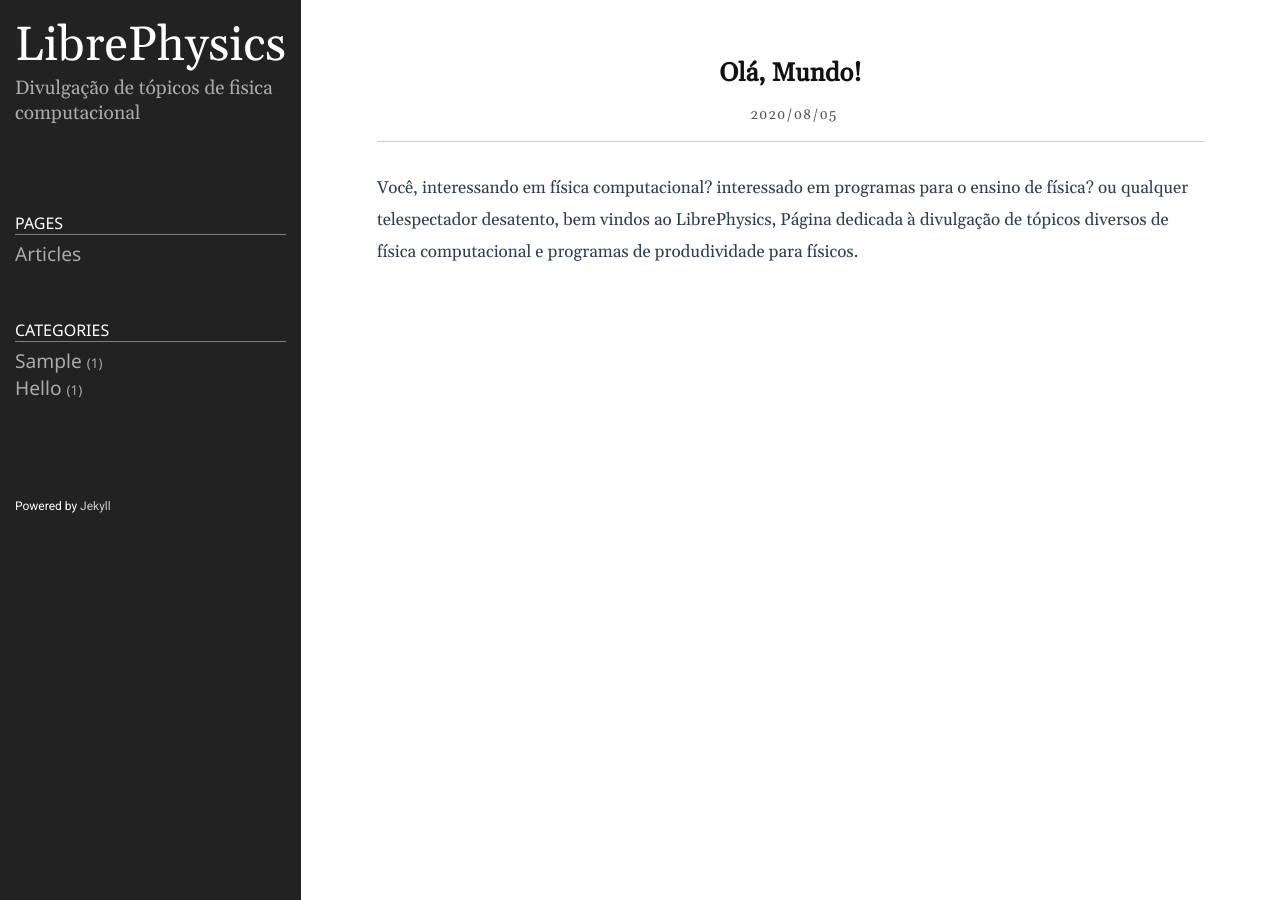
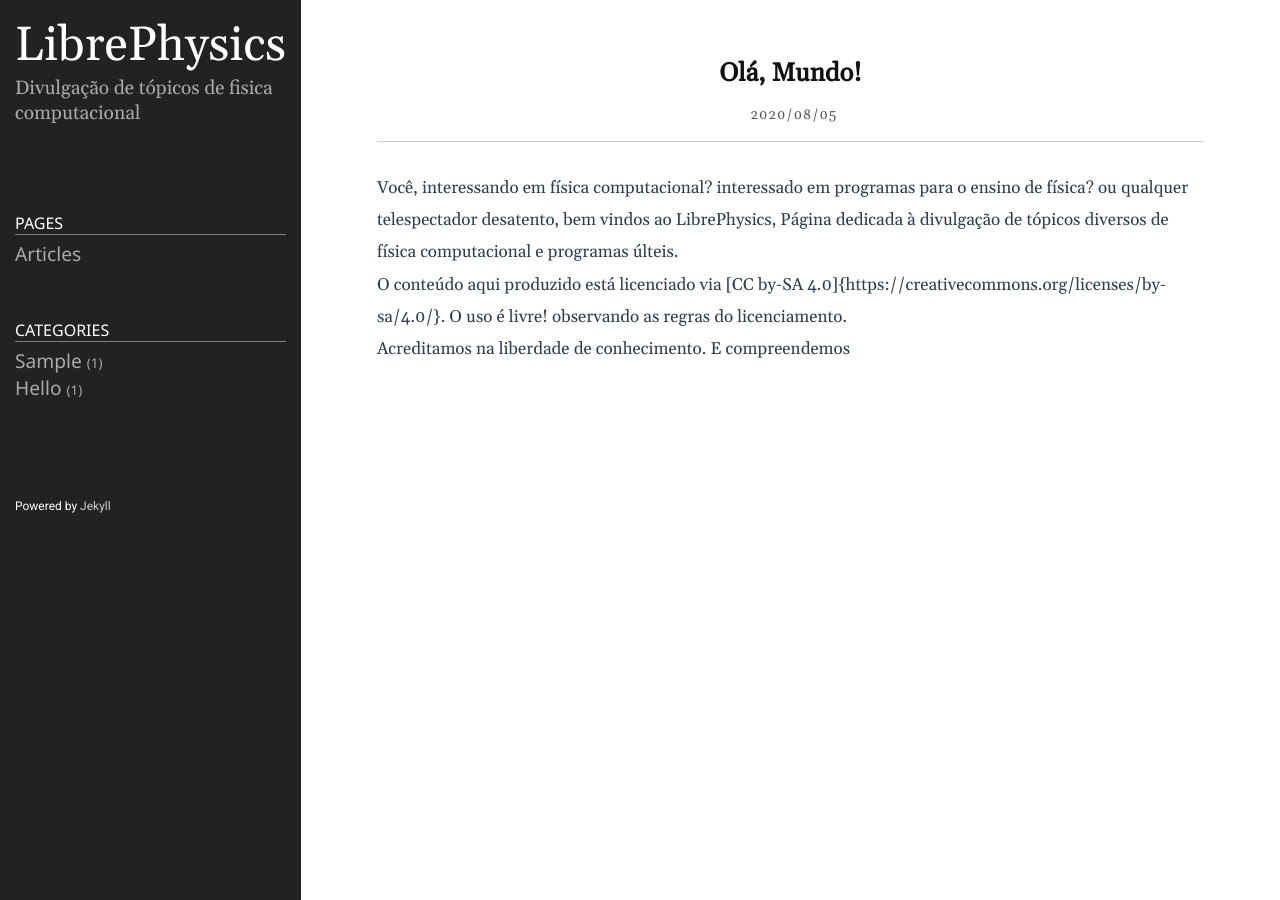
Before and after one commit to natanmr/LibrePhysics, a Jekyll site: the page built from _posts/2020-05-08-welcome.markdown, in a window 1280 px wide. Built offline with Jekyll 4.4.1, drawn with Linux system fonts in a browser that asks for light colours.

Commit message:
Update 2020-05-08-welcome.markdown

```diff
--- a/_posts/2020-05-08-welcome.markdown
+++ b/_posts/2020-05-08-welcome.markdown
@@ -4,4 +4,8 @@ title:  "Olá, Mundo!"
 date:   05-08-2020 21:00:00 +0900
 categories: hello
 ---
-Você, interessando em física computacional? interessado em programas para o ensino de física? ou qualquer telespectador desatento, bem vindos ao LibrePhysics, Página dedicada à divulgação de tópicos diversos de física computacional e programas de produdividade para físicos.
+Você, interessando em física computacional? interessado em programas para o ensino de física? ou qualquer telespectador desatento, bem vindos ao LibrePhysics, Página dedicada à divulgação de tópicos diversos de física computacional e programas últeis.
+
+O conteúdo aqui produzido está licenciado via [CC by-SA 4.0]{https://creativecommons.org/licenses/by-sa/4.0/}. O uso é livre! observando as regras do licenciamento.
+
+Acreditamos na liberdade de conhecimento. E compreendemos
```
